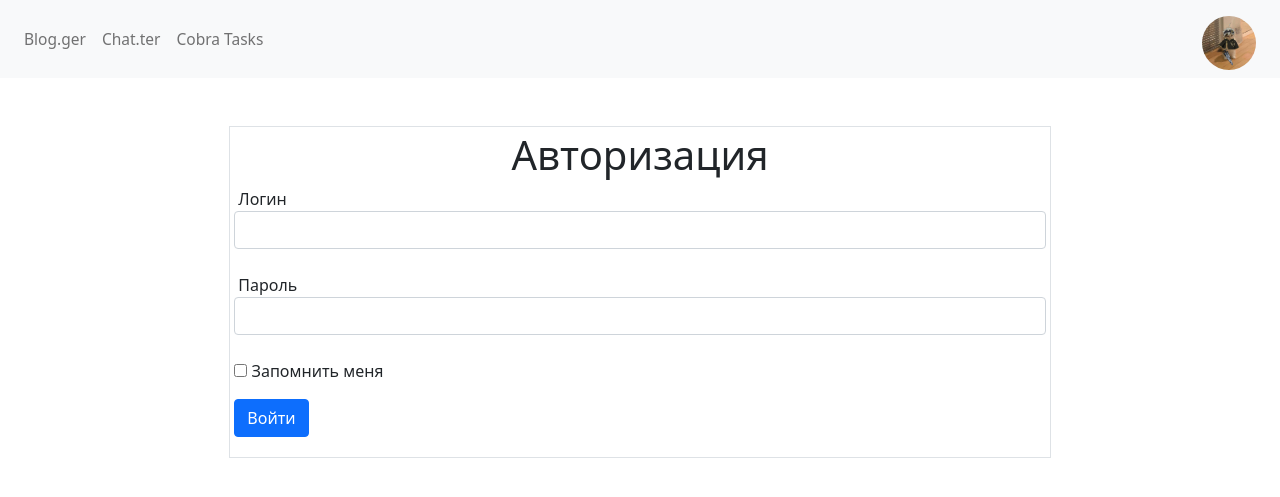
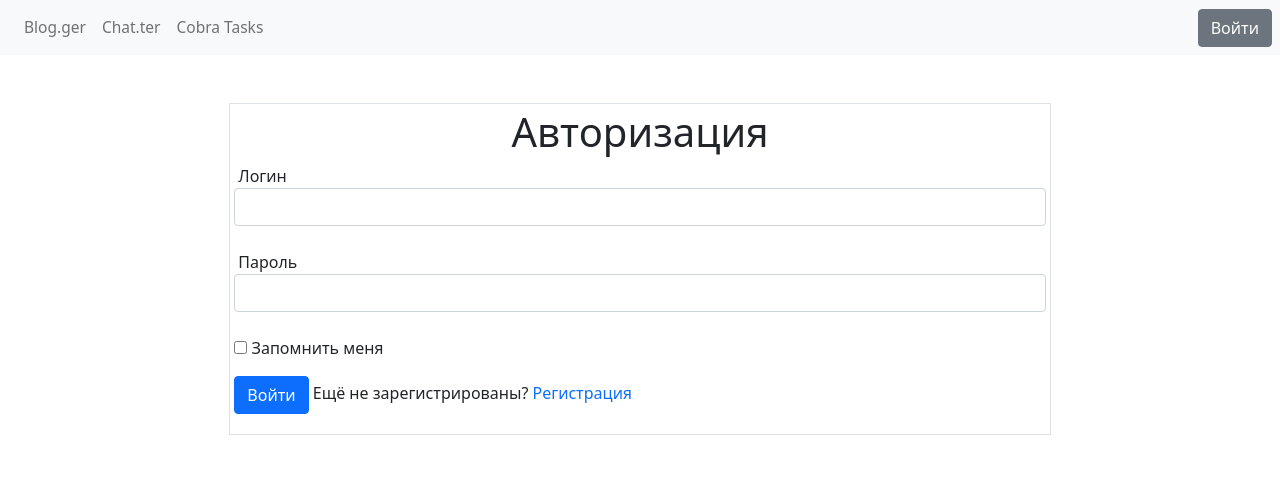
Before and after one commit to IntroSpace/blogger_and_chatter, a Flask app: page /login in a window 1280 px wide. Shown: the top 497 px of the page. Run offline with Flask 2, Linux system fonts and the light colour scheme.

Commit message:
update: template for user authentication

```diff
--- a/data/db_session.py
+++ b/data/db_session.py
@@ -16,14 +16,10 @@ def global_init():
     if __factory:
         return
 
-    # if not db_file or not db_file.strip():
-    #     raise Exception("Необходимо указать файл базы данных.")
-
-    # conn_str = f'sqlite:///{db_file.strip()}?check_same_thread=False'
     try:
         conn_str = os.environ.get('DATABASE_URL').replace('postgres://', 'postgresql://')
     except Exception:
-        raise ConnectionError('DB don\'t work')
+        conn_str = f'sqlite:///db/social_net.db?check_same_thread=False'
     print(f"Подключение к базе данных по адресу {conn_str}")
 
     engine = sa.create_engine(conn_str, echo=False)
--- a/main.py
+++ b/main.py
@@ -41,7 +41,10 @@ def get_services(current_pos):
 def get_all_info(current_pos):
     params = {
         'services': get_services(current_pos),
-        'avatar': 'vk_avatar.jpg'
+        'avatar': 'vk_avatar.jpg',
+        'current_user': {
+            'is_authenticated': False
+        }
     }
     return params
 
--- a/templates/base.html
+++ b/templates/base.html
@@ -29,9 +29,15 @@
                 </ul>
             </div>
             <div class="header-right">
-                <a class="nav-link me-0 me-md-1 me-lg-2 ps-1 ps-lg-2" href="/profile">
-                    <img src="/avatar/{{ avatar }}" alt="user" style="width: 3.4rem;" class="img-responsive rounded-circle float-end">
-                </a>
+                {% if current_user.is_authenticated %}
+                    <a class="nav-link me-0 me-md-1 me-lg-2 ps-1 ps-lg-2" href="/profile">
+                        <img src="/avatar/{{ avatar }}" alt="user" style="width: 3.4rem;" class="img-responsive rounded-circle float-end">
+                    </a>
+                {% else %}
+                    <p class="me-2 mb-auto">
+                        <a class="btn btn-secondary" href="/login">Войти</a>
+                    </p>
+                {% endif %}
             </div>
         </nav>
     </header>
--- a/templates/login.html
+++ b/templates/login.html
@@ -25,7 +25,10 @@
             {% endfor %}
             </p>
             <p>{{ form.remember_me() }} {{ form.remember_me.label }}</p>
-            <p>{{ form.submit(type="submit", class="btn btn-primary") }}</p>
+            <p>
+                {{ form.submit(type="submit", class="btn btn-primary") }}
+                Ещё не зарегистрированы? <a href="/register" class="text-decoration-none">Регистрация</a>
+            </p>
         </form>
     </div>
 </div>
```
